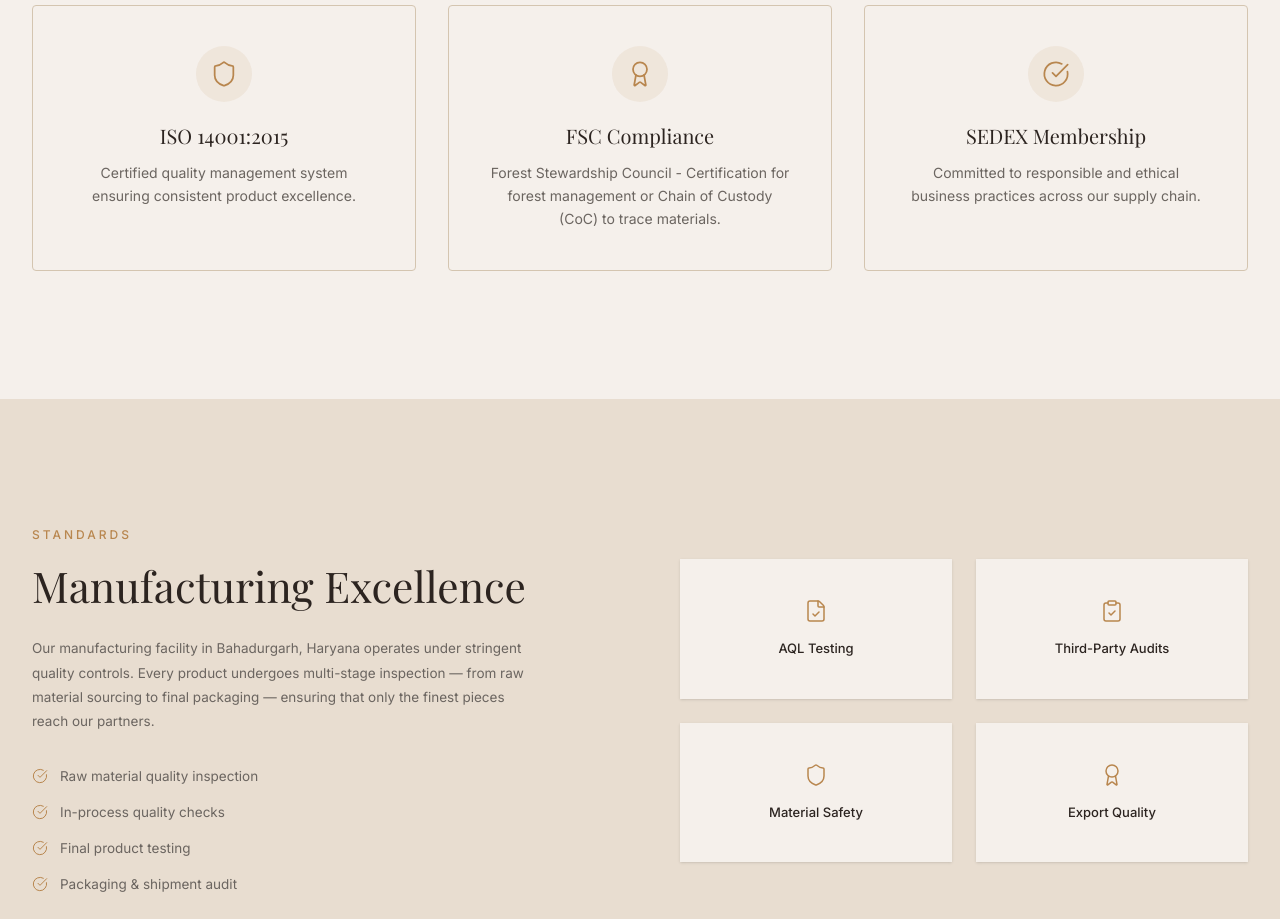
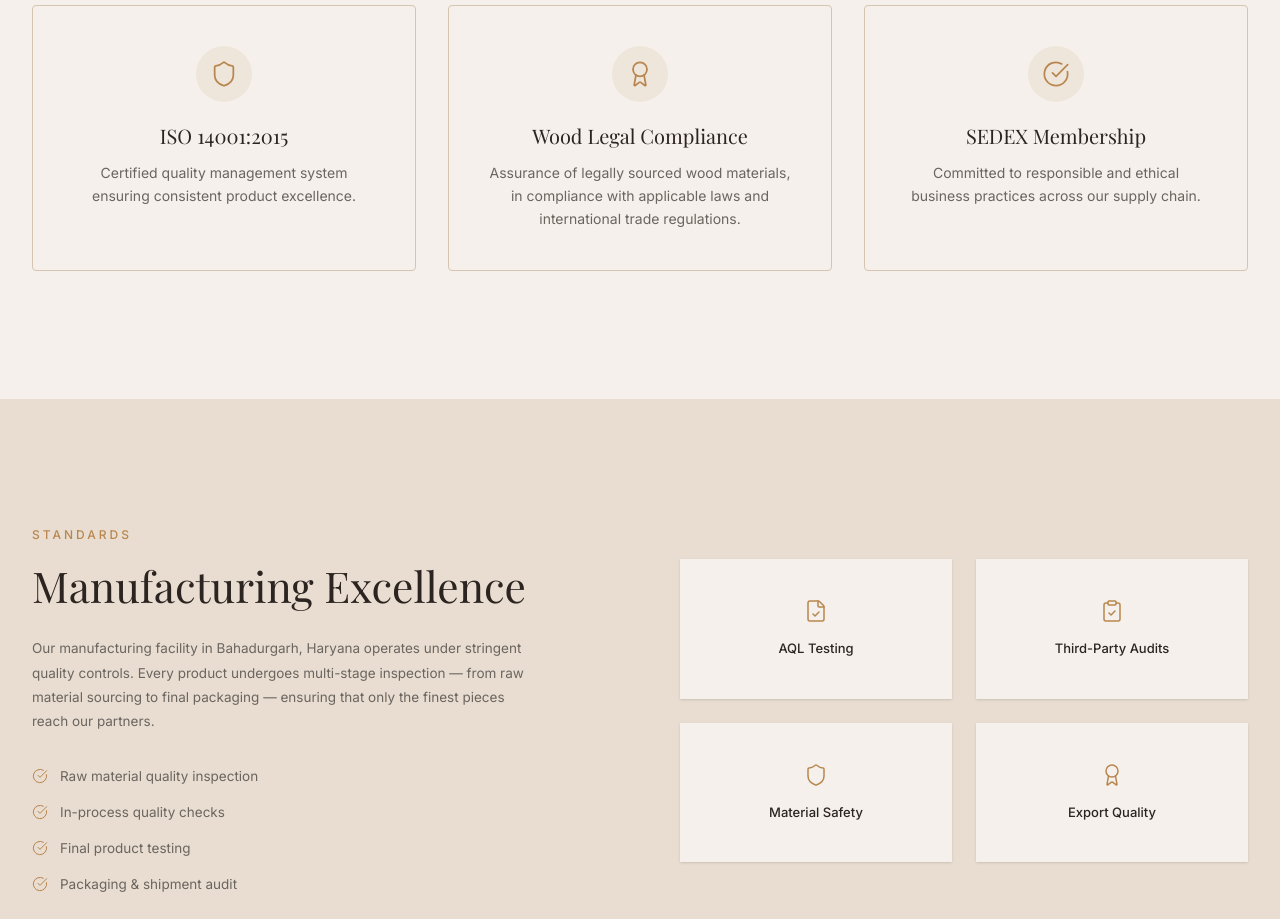
Before and after one commit to Aditya-Singh-5014/yarnsmithart, a React (Vite) app: page /certifications in a window 1280 px wide. Shown: the part 800-1719 px from the top of the page. Built offline with nearby package versions, Linux system fonts and the light colour scheme; a web font is replaced by a local one.

Commit message:
compliance changes

```diff
--- a/src/pages/QualityCertificationsPage.jsx
+++ b/src/pages/QualityCertificationsPage.jsx
@@ -10,8 +10,8 @@
   },
   {
     icon: Award,
-    title: 'FSC Compliance',
-    description: 'Forest Stewardship Council - Certification for forest management or Chain of Custody (CoC) to trace materials.',
+    title: 'Wood Legal Compliance',
+    description: 'Assurance of legally sourced wood materials, in compliance with applicable laws and international trade regulations.',
   },
   {
     icon: CheckCircle,
```
